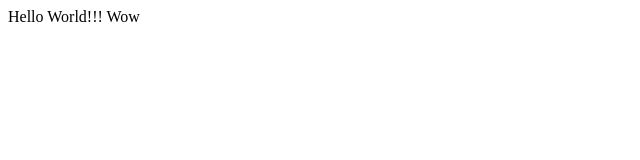
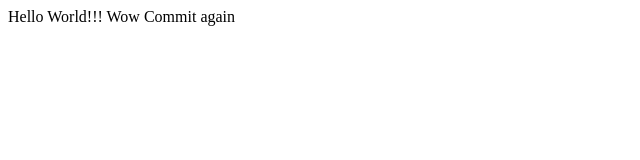
Before and after one commit to aniketsrivastava27/Git-Demo, a plain HTML site: page index.html in a window 1280 px wide. Shown: the whole page, without its empty margins (0-640 px from the left). Drawn offline with Linux system fonts and the light colour scheme.

Commit message:
third commit

```diff
--- a/index.html
+++ b/index.html
@@ -10,5 +10,6 @@
     Hello World!!!
 
     Wow
+    Commit again
 </body>
 </html>
```
